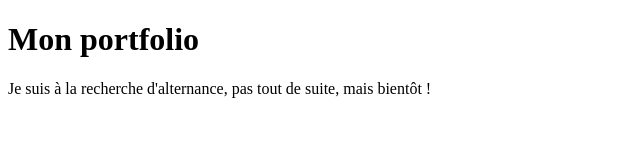
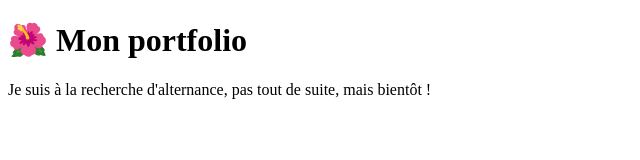
Before and after one commit to LeonieMiege/leoniem, a plain HTML site: page index.html in a window 1280 px wide. Shown: the whole page, without its empty margins (0-640 px from the left). Drawn offline with Linux system fonts and the light colour scheme.

Commit message:
Update index.html

```diff
--- a/index.html
+++ b/index.html
@@ -8,7 +8,7 @@
 </head>
 
 <body>
-    <h1>Mon portfolio</h1>
+    <h1>🌺 Mon portfolio</h1>
     <p>Je suis à la recherche d'alternance, pas tout de suite, mais bientôt !</p>
 </body>
 
```
